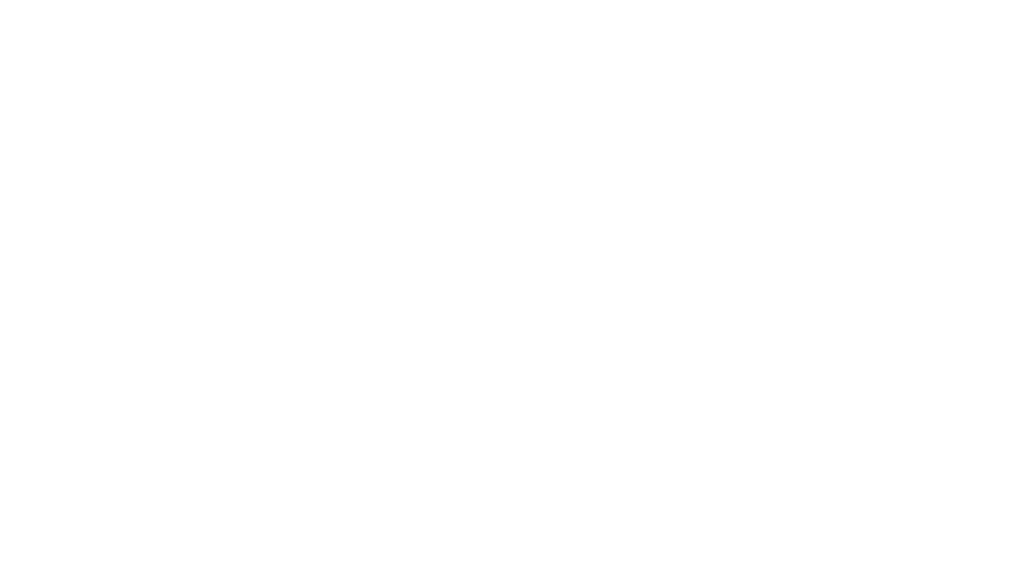
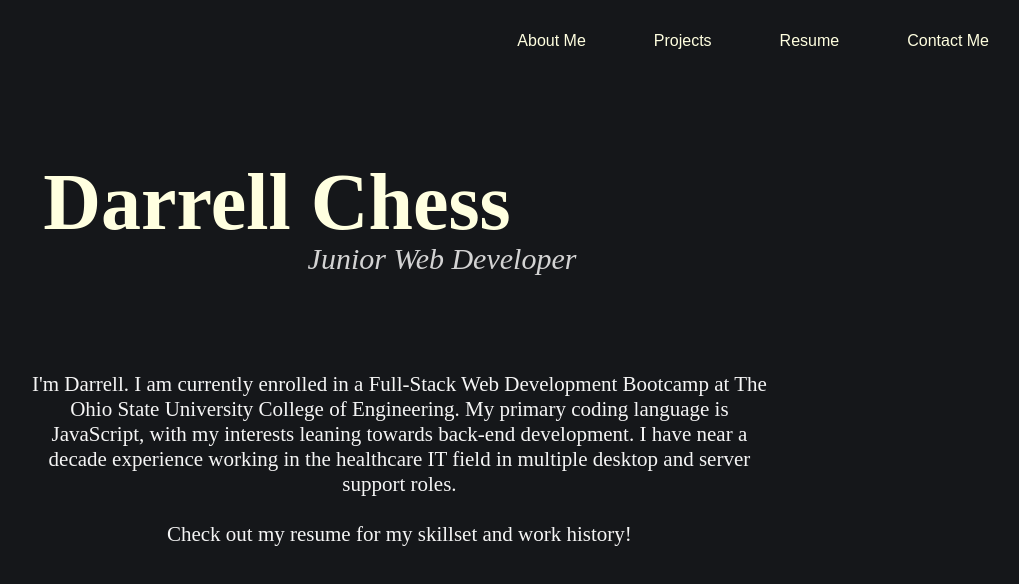
Before and after one commit to bdcii/prtflio, a plain HTML site: page index.html in a window 1280 px wide. Shown: the whole page, without its empty margins (251-1270 px from the left). Drawn offline with Linux system fonts and the light colour scheme.

Commit message:
added nav and bio

```diff
--- a/assets/style.css
+++ b/assets/style.css
@@ -0,0 +1,73 @@
+body{
+    width: 100%;
+    background-color: #15171a;
+   color: whitesmoke;
+}
+.wrapper {
+    margin: 1em;
+}
+
+.header {
+    width: inherit;
+    display: flex;
+    flex-direction: row;
+    justify-content: flex-end;
+    color:lightyellow;
+}
+
+nav li{
+    display: inline;
+}
+
+a:link {
+    text-decoration: none;
+    color:lightyellow;
+    padding: 2em;
+    font-family:sans-serif;
+}
+
+a:hover {
+    color: lightgray;
+}
+
+.splash{
+margin: 1em;
+padding-top: 5em;
+padding-bottom:5em;
+}
+
+.name {
+    height: 1em;
+display: flex;
+flex-direction: row;
+justify-content:center;
+align-items: center;
+padding-right: 3em;
+font-size: 80px;
+font-weight: 700;
+color: lightyellow;
+
+
+}
+
+.myTitle{
+    display: flex;
+justify-content: center;
+padding-left: 3em;
+align-items: start;
+font-size: 30px;
+font-style:italic;
+color:lightgray;
+
+}
+
+.bio {
+    width: 60%;
+display: flex;
+justify-content: center;
+align-items: center;
+padding-right: 12em;
+padding-left: 12em;
+text-align: center;
+font-size: 21px;
+}
--- a/index.html
+++ b/index.html
@@ -1,16 +1,56 @@
 <!DOCTYPE html>
 <html>
+
 <head>
     <meta charset="utf-8">
     <meta http-equiv="X-UA-Compatible" content="IE=edge">
-        <title></title>
+    <title>Darrell Chess</title>
     <meta name="description" content="">
     <meta name="viewport" content="width=device-width, initial-scale=1">
     <link rel="stylesheet" href="/assets/style.css">
 </head>
+
 <body>
+    <div class="wrapper">
+        <nav class="header">
+            <div>
+                <ul>
+                    <li>
+                        <a href="#AboutMe">About Me</a>
+                    </li>
+                    <li>
+                        <a href="#Projects">Projects</a>
+                    </li>
+                    <li>
+                        <a href="#Resume">Resume</a>
+                    </li>
+                    <li>
+                        <a href="#Contact">Contact Me</a>
+                    </li>
+                </ul>
+            </div>
+        </nav>
+
+        <div class="splash">
+            <div class="name">Darrell Chess</div>
+            <div class="myTitle">Junior Web Developer</div>
+        </div>
+
+        <div class="bio" id="AboutMe">
+            I'm Darrell. I am currently enrolled in a Full-Stack Web Development Bootcamp at The Ohio State University
+            College of Engineering.
+            My primary coding language is JavaScript, with my interests leaning towards back-end development.
+            I have near a decade experience working in the healthcare IT field in multiple desktop and server support
+            roles.
+            <br>
+            <br>Check out my resume for my skillset and work history!
 
 
+        </div>
+
+
+    </div>
     <script src="" async defer></script>
 </body>
+
 </html>
```
Lines whose indentation alone changed are shown as unchanged.
